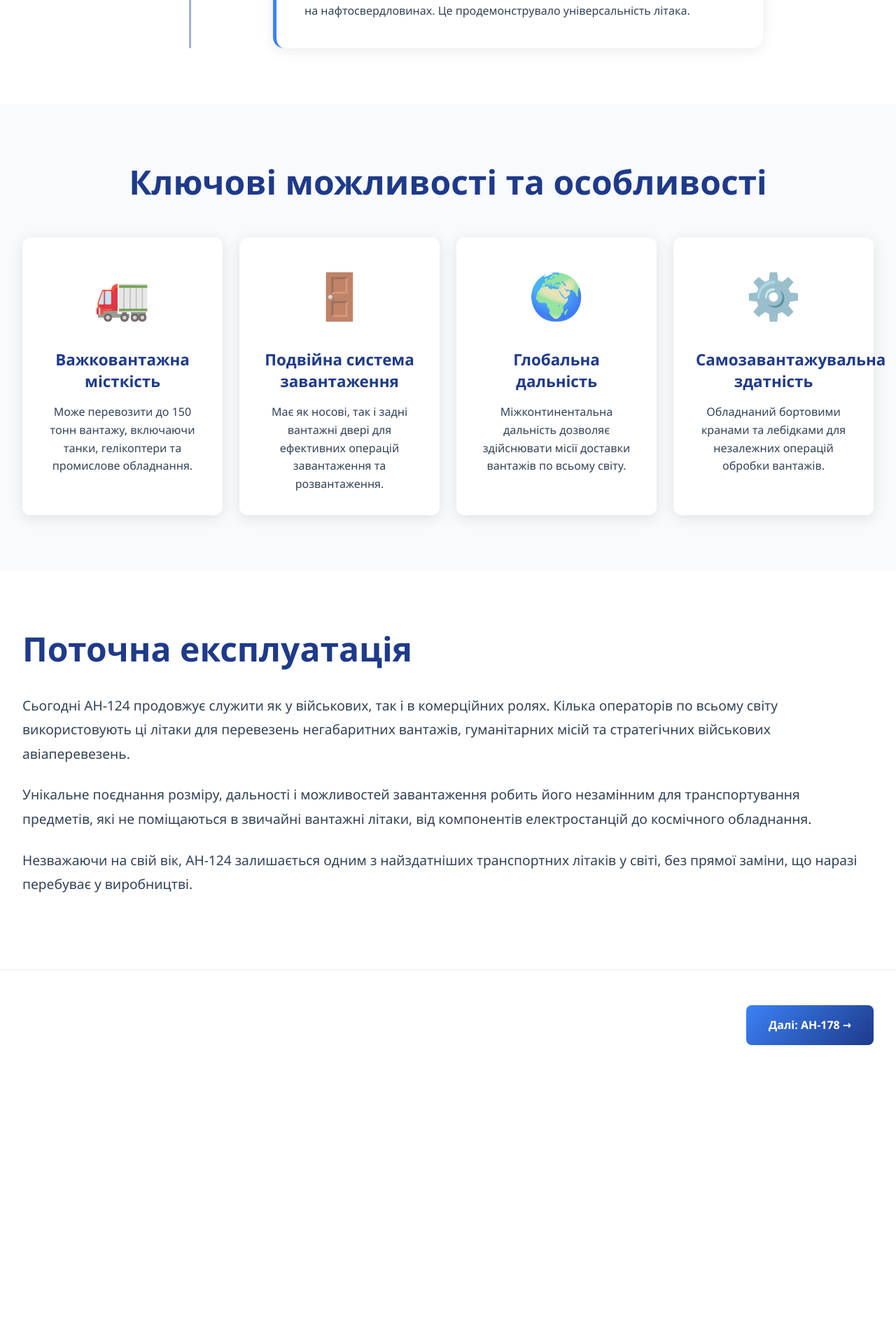
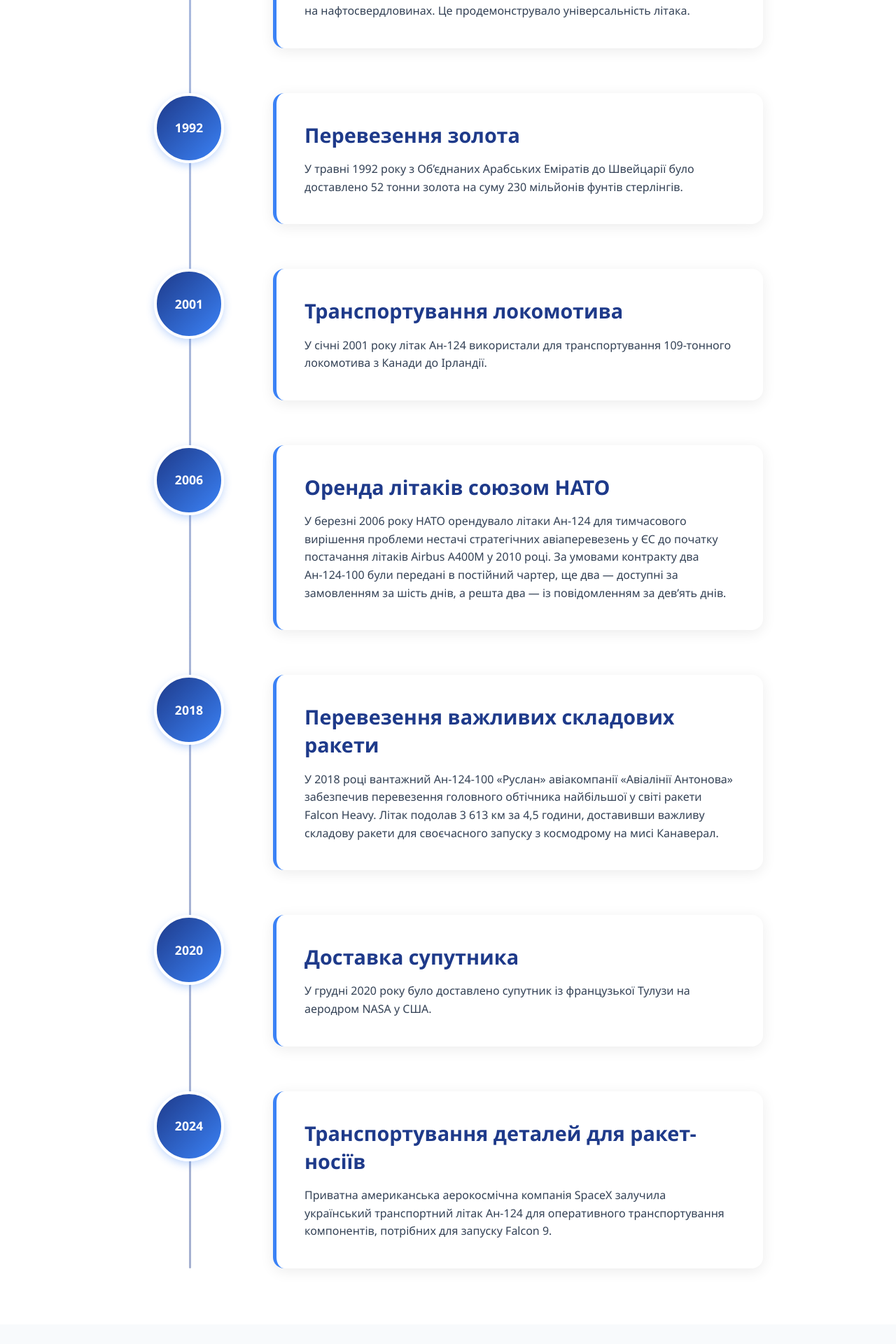
Before and after one commit to wellknownuser/a-planes, a React (Vite) app: page /an-124 in a window 1280 px wide. Shown: the part 6380-8300 px from the top of the page at 70% size. Before the commit the page ends 7923 px from the top, so only its background shows below. Built offline with nearby package versions, Linux system fonts and the light colour scheme.

Commit message:
feat: add historical timeline entries for Ан-124 aircraft, detailing significant transport events from 1992 to 2024

```diff
--- a/src/pages/An124.tsx
+++ b/src/pages/An124.tsx
@@ -209,6 +209,55 @@
                   <p>Під час війни в Перській затоці Ан-124 доставляв американські зенітні комплекси "Петріот" в район бойових дій, евакуював до 451 людини за рейс, перевозив протигази до Саудівської Аравії та обладнання для гасіння пожеж на нафтосвердловинах. Це продемонструвало універсальність літака.</p>
                 </div>
               </div>
+
+              <div className="timeline-item">
+                <div className="timeline-year">1992</div>
+                <div className="timeline-content">
+                  <h3>Перевезення золота</h3>
+                  <p>У травні 1992 року з Об’єднаних Арабських Еміратів до Швейцарії було доставлено 52 тонни золота на суму 230 мільйонів фунтів стерлінгів.</p>
+                </div>
+              </div>
+
+              <div className="timeline-item">
+                <div className="timeline-year">2001</div>
+                <div className="timeline-content">
+                  <h3>Транспортування локомотива</h3>
+                  <p>У січні 2001 року літак Ан-124 використали для транспортування 109-тонного локомотива з Канади до Ірландії.</p>
+                </div>
+              </div>
+
+              <div className="timeline-item">
+                <div className="timeline-year">2006</div>
+                <div className="timeline-content">
+                  <h3>Оренда літаків союзом НАТО</h3>
+                  <p>У березні 2006 року НАТО орендувало літаки Ан-124 для тимчасового вирішення проблеми нестачі стратегічних авіаперевезень у ЄС до початку постачання літаків Airbus A400M у 2010 році. За умовами контракту два Ан-124-100 були передані в постійний чартер, ще два — доступні за замовленням за шість днів, а решта два — із повідомленням за дев’ять днів.</p>
+                </div>
+              </div>
+
+              <div className="timeline-item">
+                <div className="timeline-year">2018</div>
+                <div className="timeline-content">
+                  <h3>Перевезення важливих складових ракети</h3>
+                  <p>У 2018 році вантажний Ан-124-100 «Руслан» авіакомпанії «Авіалінії Антонова» забезпечив перевезення головного обтічника найбільшої у світі ракети Falcon Heavy. Літак подолав 3 613 км за 4,5 години, доставивши важливу складову ракети для своєчасного запуску з космодрому на мисі Канаверал.</p>
+                </div>
+              </div>
+
+              <div className="timeline-item">
+                <div className="timeline-year">2020</div>
+                <div className="timeline-content">
+                  <h3>Доставка супутника</h3>
+                  <p>У грудні 2020 року було доставлено супутник із французької Тулузи на аеродром NASA у США.</p>
+                </div>
+              </div>
+
+
+              <div className="timeline-item">
+                <div className="timeline-year">2024</div>
+                <div className="timeline-content">
+                  <h3>Транспортування деталей для ракет-носіїв</h3>
+                  <p>Приватна американська аерокосмічна компанія SpaceX залучила український транспортний літак Ан-124 для оперативного транспортування компонентів, потрібних для запуску Falcon 9.</p>
+                </div>
+              </div>
             </div>
           </div>
         </div>
```
